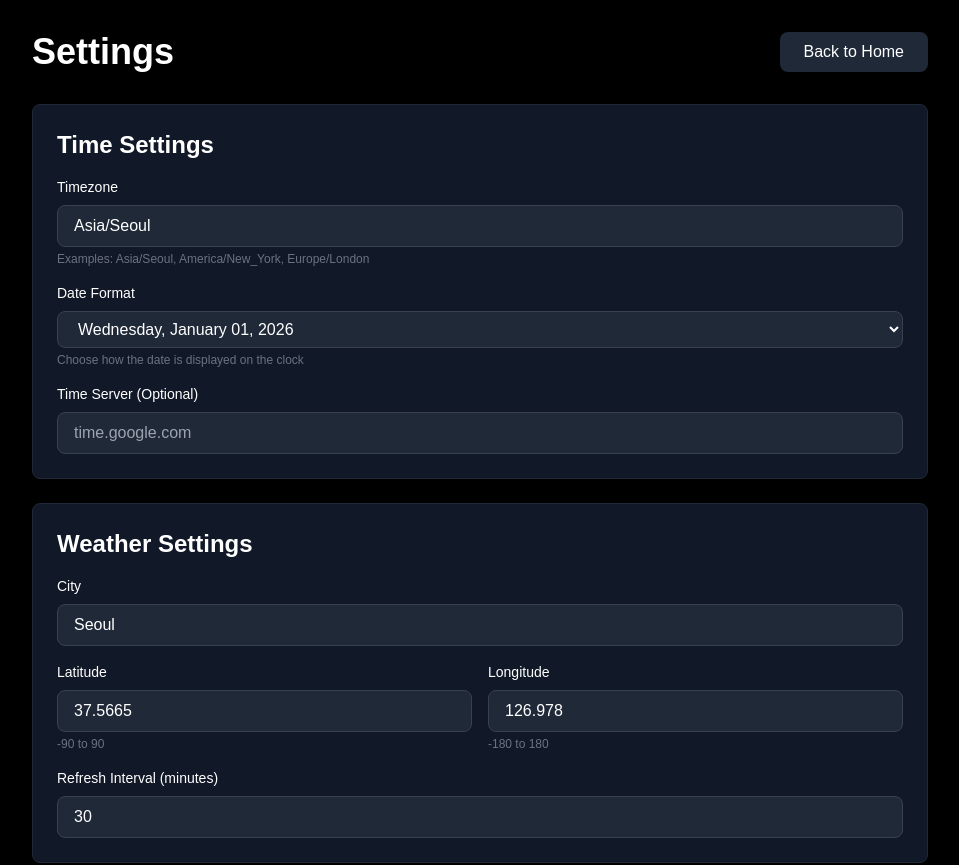
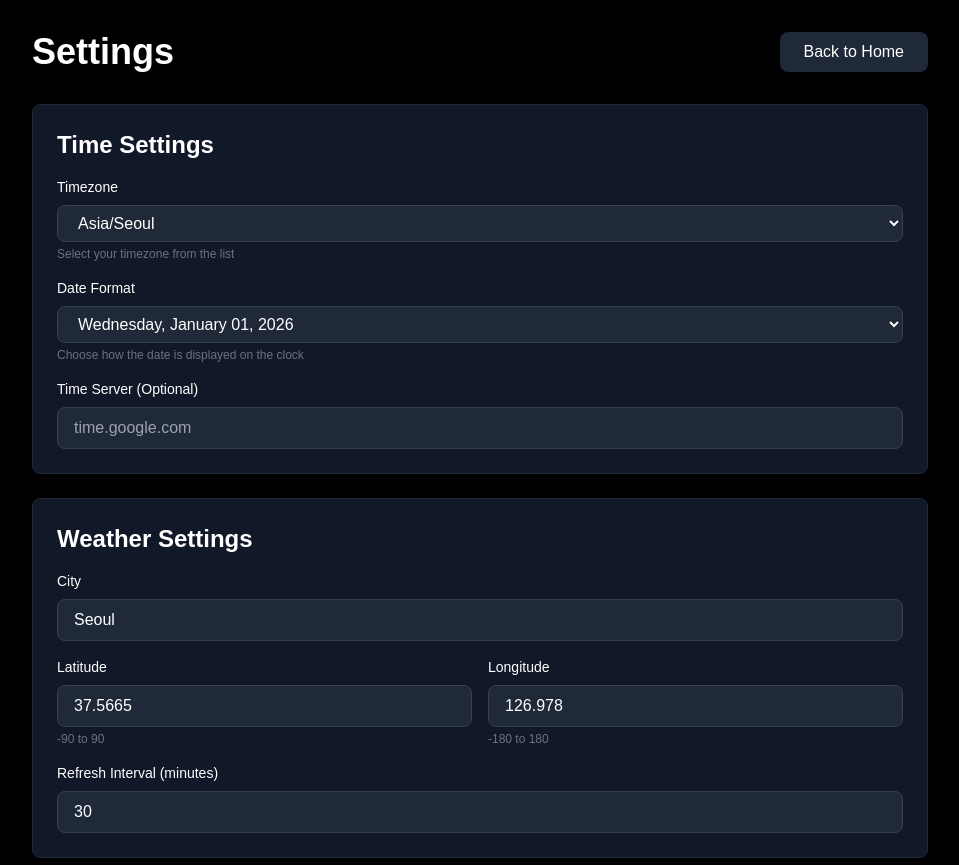
Before and after one commit to nalbam/rpi-kiosk, a Next.js app: page /settings in a window 1280 px wide. Shown: the top 865 px of the page, without its empty margins (160-1119 px from the left). Built offline with nearby package versions, Linux system fonts and the light colour scheme.

Commit message:
Add timezone selection feature with grouped options in settings page

```diff
--- a/app/settings/page.tsx
+++ b/app/settings/page.tsx
@@ -9,12 +9,47 @@ export default function SettingsPage() {
   const router = useRouter();
   const [config, setConfig] = useState<KioskConfig | null>(null);
   const [rssInput, setRssInput] = useState('');
+  const [timezones, setTimezones] = useState<string[]>([]);
 
   // Load configuration
   useEffect(() => {
     const currentConfig = getConfig();
     setConfig(currentConfig);
   }, []);
+
+  // Load available timezones
+  useEffect(() => {
+    try {
+      const availableTimezones = Intl.supportedValuesOf('timeZone');
+      setTimezones(availableTimezones);
+    } catch (error) {
+      console.error('Failed to load timezones:', error);
+      // Fallback to common timezones
+      setTimezones([
+        'UTC',
+        'America/New_York',
+        'America/Chicago',
+        'America/Denver',
+        'America/Los_Angeles',
+        'Europe/London',
+        'Europe/Paris',
+        'Asia/Tokyo',
+        'Asia/Seoul',
+        'Asia/Shanghai',
+        'Australia/Sydney',
+      ]);
+    }
+  }, []);
+
+  // Group timezones by region
+  const groupedTimezones = timezones.reduce((groups, tz) => {
+    const region = tz.includes('/') ? tz.split('/')[0] : 'Other';
+    if (!groups[region]) {
+      groups[region] = [];
+    }
+    groups[region].push(tz);
+    return groups;
+  }, {} as Record<string, string[]>);
 
   // Enable scrolling on settings page (disable kiosk mode overflow:hidden)
   useEffect(() => {
@@ -112,15 +147,23 @@ export default function SettingsPage() {
             <div className="space-y-4">
               <div>
                 <label className="block text-sm font-medium mb-2">Timezone</label>
-                <input
-                  type="text"
+                <select
                   value={config.timezone}
                   onChange={(e) => setConfig({ ...config, timezone: e.target.value })}
                   className="w-full px-4 py-2 bg-gray-800 border border-gray-700 rounded-lg focus:outline-none focus:border-blue-500"
-                  placeholder="Asia/Seoul"
-                />
+                >
+                  {Object.keys(groupedTimezones).sort().map((region) => (
+                    <optgroup key={region} label={region}>
+                      {groupedTimezones[region].map((tz) => (
+                        <option key={tz} value={tz}>
+                          {tz}
+                        </option>
+                      ))}
+                    </optgroup>
+                  ))}
+                </select>
                 <p className="text-xs text-gray-500 mt-1">
-                  Examples: Asia/Seoul, America/New_York, Europe/London
+                  Select your timezone from the list
                 </p>
               </div>
 
```
